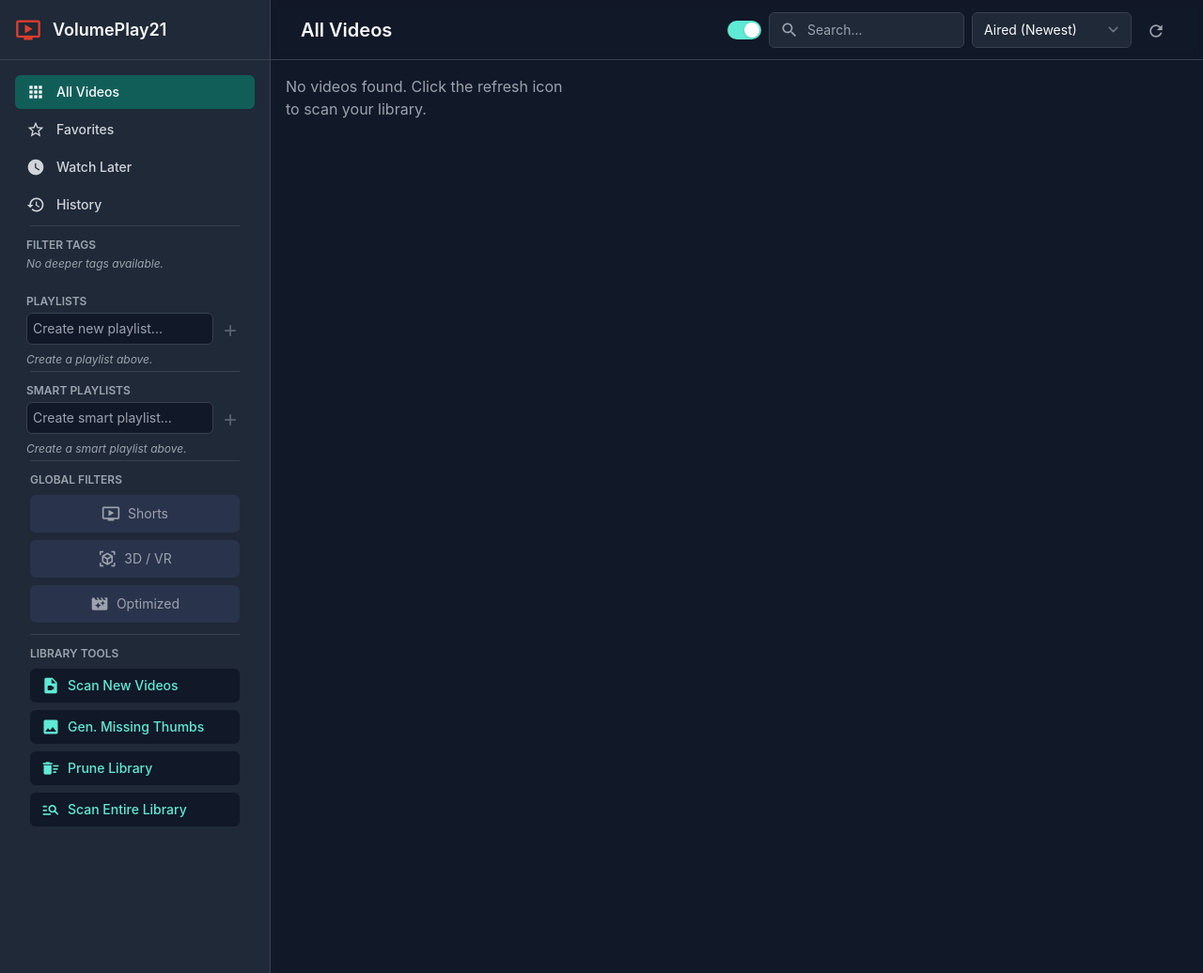
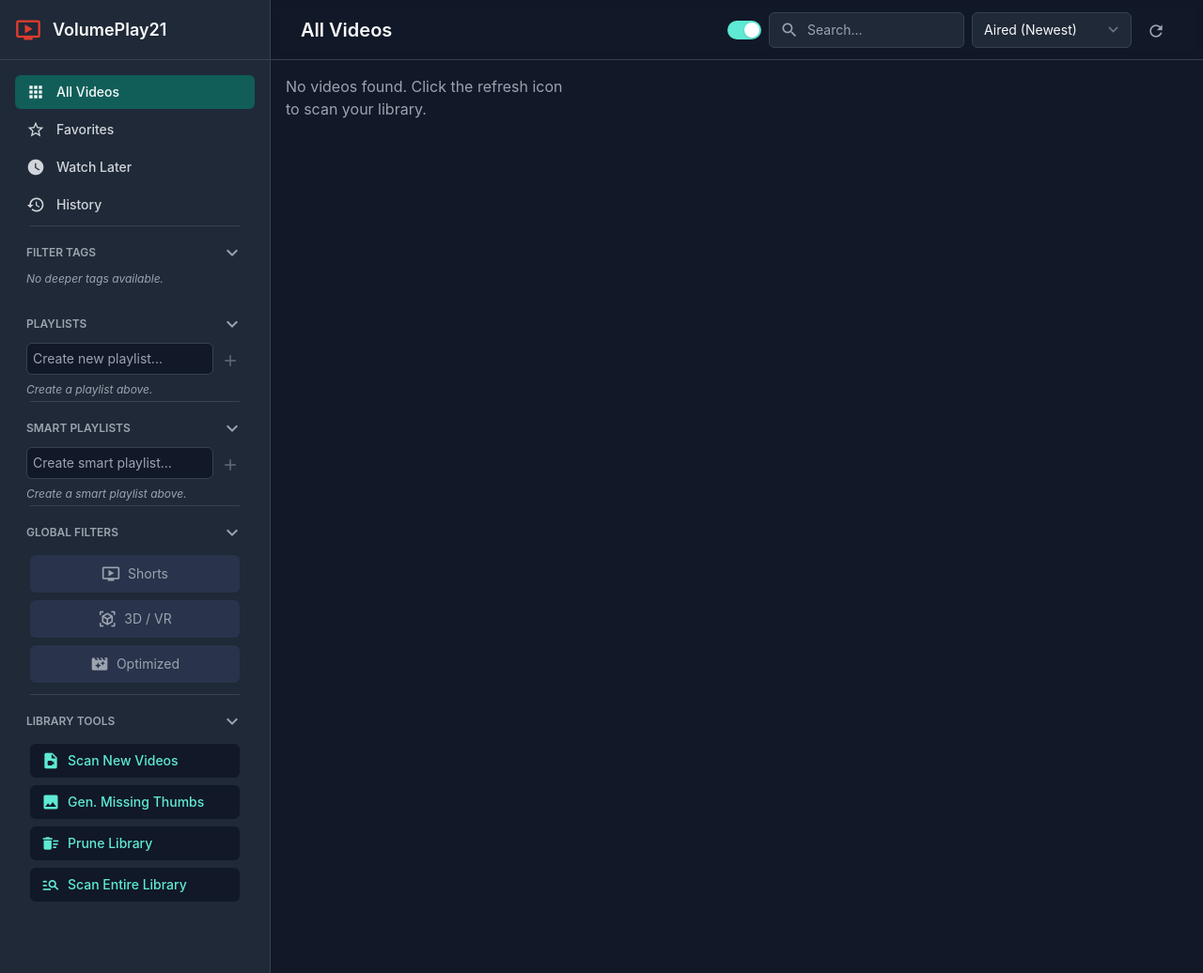
Before and after one commit to volumedata21/VolumePlay21, a Flask app: page / in a window 1280 px wide. Shown: the whole page at 94% size. Run offline with Flask 3, Linux system fonts and the light colour scheme; data that the repository does not hold is empty; some libraries are stand-ins or nearby versions.

Commit message:
Added indexing

```diff
--- a/app.py
+++ b/app.py
@@ -60,7 +60,7 @@ CLEANUP_STATUS = {"status": "idle", "message": "", "progress": 0}
 class Video(db.Model):
     id = db.Column(db.Integer, primary_key=True)
     title = db.Column(db.String(300), nullable=False)
-    show_title = db.Column(db.String(200))
+    show_title = db.Column(db.String(200), index=True)
     summary = db.Column(db.Text)
     video_path = db.Column(db.String(1000), unique=True, nullable=False)
     relative_path = db.Column(db.String(1000), index=True, nullable=True)
@@ -70,12 +70,12 @@ class Video(db.Model):
     subtitle_path = db.Column(db.String(1000), nullable=True)
     subtitle_label = db.Column(db.String(50), nullable=True)
     subtitle_lang = db.Column(db.String(10), nullable=True)
-    aired = db.Column(db.DateTime(timezone=False))
-    uploaded_date = db.Column(db.DateTime(timezone=False))
+    aired = db.Column(db.DateTime(timezone=False), index=True)
+    uploaded_date = db.Column(db.DateTime(timezone=False), index=True)
     youtube_id = db.Column(db.String(100), nullable=True)
-    is_favorite = db.Column(db.Boolean, default=False)
-    is_watch_later = db.Column(db.Boolean, default=False)
-    last_watched = db.Column(db.DateTime(timezone=False), nullable=True)
+    is_favorite = db.Column(db.Boolean, default=False, index=True)
+    is_watch_later = db.Column(db.Boolean, default=False, index=True)
+    last_watched = db.Column(db.DateTime(timezone=False), nullable=True, index=True)
     watched_duration = db.Column(db.Integer, default=0)
 
     # Technical Info
@@ -83,12 +83,12 @@ class Video(db.Model):
     file_size = db.Column(db.BigInteger, nullable=True)
     file_format = db.Column(db.String(10), nullable=True)
     has_nfo = db.Column(db.Boolean, default=False)
-    is_short = db.Column(db.Boolean, default=False)
+    is_short = db.Column(db.Boolean, default=False, index=True)
     dimensions = db.Column(db.String(100), nullable=True)
     duration = db.Column(db.Integer, default=0)
     video_codec = db.Column(db.String(50), nullable=True)
-    transcoded_path = db.Column(db.String(1000), nullable=True)
-    video_type = db.Column(db.String(50), nullable=True)
+    transcoded_path = db.Column(db.String(1000), nullable=True, index=True)
+    video_type = db.Column(db.String(50), nullable=True, index=True)
 
     def to_dict(self):
         """Serializes the Video object to a dictionary for the frontend API."""
--- a/templates/index.html
+++ b/templates/index.html
@@ -85,7 +85,11 @@
                 <hr class="border-[var(--divider-color)] mx-4 my-2">
 
                 <div class="pt-2" x-cloak>
-                    <h3 class="px-3 text-xs font-semibold uppercase text-[var(--text-secondary)]">Filter Tags</h3>
+                    <button @click="sidebarState.filterTags = !sidebarState.filterTags" class="w-full flex items-center justify-between px-3 py-1">
+                        <h3 class="text-xs font-semibold uppercase text-[var(--text-secondary)]">Filter Tags</h3>
+                        <i class="material-icons text-[var(--text-secondary)] transition-transform" :class="{'rotate-180': !sidebarState.filterTags}">expand_more</i>
+                    </button>
+                    <div x-show="sidebarState.filterTags" x-collapse>
                         <div class="mt-1 flex flex-wrap gap-2 px-3 pb-3">
                             <button x-show="filterHistory.length > 0" @click.prevent="goBackOneFilter()"
                                 class="inline-flex items-center justify-center h-7 w-7 rounded-full text-[var(--text-main)] hover:text-[var(--text-bright)] hover:bg-[var(--bg-highlight)]/50 transition-colors"
@@ -99,10 +103,9 @@
                                 Clear All
                             </a>
                             <template x-for="tag in getDynamicTags" :key="tag">
-                            <a href="#" @click.prevent="filterByFolderTag(tag)" @dragstart="startDrag(tag)"
-                                draggable="true"
+                                <a href="#" @click.prevent="filterByFolderTag(tag)"
                                     class="inline-block text-sm font-medium text-[var(--text-highlight)] bg-[#233b4b] hover:bg-[#165357] px-2 py-0.5 rounded-full cursor-pointer transition-colors duration-150"
-                                x-text="tag.replace(/_/g, ' ')" :title="'Filter by: ' + tag.replace(/_/g, ' ') + ' (Drag to Playlist)'">
+                                    x-text="tag.replace(/_/g, ' ')" :title="'Filter by: ' + tag.replace(/_/g, ' ')">
                                 </a>
                             </template>
                             <template x-if="currentView.type !== 'all' && currentView.type !== 'folder'">
@@ -114,12 +117,15 @@
                             </template>
                         </div>
                     </div>
+                </div>
 
                 <div class="pt-2" x-data="{ newPlaylistName: '' }" x-cloak>
-                    <div class="flex items-center justify-between px-3 mb-1">
+                    <button @click="sidebarState.standardPlaylists = !sidebarState.standardPlaylists" class="w-full flex items-center justify-between px-3 py-1">
                         <h3 class="text-xs font-semibold uppercase text-[var(--text-secondary)]">Playlists</h3>
-                    </div>
-                    <div class="flex items-center gap-1 px-3 mb-2">
+                        <i class="material-icons text-[var(--text-secondary)] transition-transform" :class="{'rotate-180': !sidebarState.standardPlaylists}">expand_more</i>
+                    </button>
+                    <div x-show="sidebarState.standardPlaylists" x-collapse>
+                        <div class="flex items-center gap-1 px-3 mt-1 mb-2">
                             <input type="text" x-model="newPlaylistName"
                                 @keydown.enter="createStandardPlaylist(newPlaylistName); newPlaylistName=''"
                                 placeholder="Create new playlist..."
@@ -145,14 +151,17 @@
                                 class="px-3 text-xs italic text-[var(--text-secondary)]">Create a playlist above.</p>
                         </div>
                     </div>
+                </div>
 
                 <hr class="border-[var(--divider-color)] mx-4 my-2">
 
                 <div class="pt-2" x-data="{ newPlaylistName: '' }" x-cloak>
-                    <div class="flex items-center justify-between px-3 mb-1">
+                    <button @click="sidebarState.smartPlaylists = !sidebarState.smartPlaylists" class="w-full flex items-center justify-between px-3 py-1">
                         <h3 class="text-xs font-semibold uppercase text-[var(--text-secondary)]">Smart Playlists</h3>
-                    </div>
-                    <div class="flex items-center gap-1 px-3 mb-2">
+                        <i class="material-icons text-[var(--text-secondary)] transition-transform" :class="{'rotate-180': !sidebarState.smartPlaylists}">expand_more</i>
+                    </button>
+                    <div x-show="sidebarState.smartPlaylists" x-collapse>
+                        <div class="flex items-center gap-1 px-3 mt-1 mb-2">
                             <input type="text" x-model="newPlaylistName"
                                 @keydown.enter="createSmartPlaylist(newPlaylistName); newPlaylistName=''"
                                 placeholder="Create smart playlist..."
@@ -197,11 +206,16 @@
                                 class="px-3 text-xs italic text-[var(--text-secondary)]">Create a smart playlist above.</p>
                         </div>
                     </div>
+                </div>
 
                 <hr class="border-[var(--divider-color)] mx-4 my-2">
 
-                <div class="pt-2 px-4 pb-2 space-y-2" x-cloak>
-                    <h3 class="text-xs font-semibold uppercase text-[var(--text-secondary)] mb-2">Global Filters</h3>
+                <div class="pt-2" x-cloak>
+                    <button @click="sidebarState.globalFilters = !sidebarState.globalFilters" class="w-full flex items-center justify-between px-3 py-1">
+                        <h3 class="text-xs font-semibold uppercase text-[var(--text-secondary)]">Global Filters</h3>
+                        <i class="material-icons text-[var(--text-secondary)] transition-transform" :class="{'rotate-180': !sidebarState.globalFilters}">expand_more</i>
+                    </button>
+                    <div x-show="sidebarState.globalFilters" x-collapse class="px-4 pt-2 pb-2 space-y-2">
                         <button @click="cycleShortsFilter()"
                             class="flex w-full items-center justify-center gap-2 p-2.5 rounded-md transition-colors text-sm bg-[#29334b] hover:bg-[#43547c] text-[#9CA3AF] hover:text-[#FFFFFF]">
                             <i class="material-icons transition-colors" style="font-size: 20px;" :class="{
@@ -227,12 +241,16 @@
                             <span>Optimized</span>
                         </button>
                     </div>
+                </div>
 
                 <hr class="border-[var(--divider-color)] mx-4 my-2">
 
-                <div class="pt-2 px-4 pb-4 space-y-2" x-cloak>
-                    <h3 class="text-xs font-semibold uppercase text-[var(--text-secondary)] mb-2">Library Tools</h3>
-
+                <div class="pt-2" x-cloak>
+                     <button @click="sidebarState.libraryTools = !sidebarState.libraryTools" class="w-full flex items-center justify-between px-3 py-1">
+                        <h3 class="text-xs font-semibold uppercase text-[var(--text-secondary)]">Library Tools</h3>
+                        <i class="material-icons text-[var(--text-secondary)] transition-transform" :class="{'rotate-180': !sidebarState.libraryTools}">expand_more</i>
+                    </button>
+                    <div x-show="sidebarState.libraryTools" x-collapse class="px-4 pt-2 pb-4 space-y-2">
                         <button @click="scanNewVideos()" :disabled="isAnyTaskRunning()"
                             class="w-full flex items-center gap-2 rounded-md px-3 py-2 text-sm font-medium transition-colors duration-300 bg-[var(--bg-darkest)] text-[var(--text-highlight)] hover:bg-[var(--divider-color)] disabled:opacity-50 disabled:cursor-not-allowed">
                             <i class="material-icons" style="font-size:20px;" :class="{ 'animate-spin': scanType === 'new' }">video_file</i>
@@ -256,6 +274,7 @@
                             <i class="material-icons" style="font-size:20px;" :class="{ 'animate-spin': scanType === 'full' }">manage_search</i>
                             <span x-text="scanType === 'full' ? 'Scanning All...' : 'Scan Entire Library'"></span>
                         </button>
+                    </div>
                 </div>
             </nav>
         </aside>
@@ -967,7 +986,6 @@
     </div>
 
     <!-- Smart Playlist Settings Modal -->
-    <!-- Smart Playlist Settings Modal -->
     <div x-show="isSmartPlaylistModalOpen" @keydown.escape.window="closeSmartPlaylistSettings()"
         class="fixed inset-0 z-[60] flex items-center justify-center overflow-y-auto bg-black/80 p-4" x-cloak>
 
@@ -986,7 +1004,6 @@
             x-transition:leave-end="opacity-0 translate-y-4 sm:translate-y-0 sm:scale-95"
             @click.outside="closeSmartPlaylistSettings()">
 
-            <!-- This template ensures the editor is re-initialized every time the modal opens -->
             <template x-if="currentSmartPlaylist">
                 <div x-data="smartPlaylistEditor(currentSmartPlaylist, allAuthorsForFilter)">
                     <div class="flex items-center justify-between p-4 border-b border-[var(--divider-color)]">
@@ -998,13 +1015,12 @@
                         </button>
                     </div>
 
-                    <!-- This is the new UI -->
                     <div class="p-6 space-y-6 max-h-[70vh] overflow-y-auto">
 
                         <!-- Section 1: Author Checkboxes -->
                         <div>
                             <h4 class="text-sm font-semibold text-[var(--text-highlight)] mb-2">Filter by Author / Channel</h4>
-                            <div class="p-4 rounded-lg bg-[var(--bg-medium)] max-h-60 overflow-y-auto space-y-2 pr-2">
+                            <div class="p-4 rounded-lg bg-[var(--bg-medium)] max-h-60 overflow-y-auto space-y-2 pr-2 border border-[var(--divider-color)]">
                                 <template x-for="author in allAuthors" :key="author">
                                     <label class="flex items-center gap-3 p-2 rounded-md hover:bg-[var(--bg-highlight)]/50 cursor-pointer">
                                         <input type="checkbox"
@@ -1014,6 +1030,9 @@
                                         <span class="text-sm font-medium text-[var(--text-main)]" x-text="author"></span>
                                     </label>
                                 </template>
+                                <p x-show="allAuthors.length === 0" class="text-sm italic text-[var(--text-secondary)]">
+                                    Loading authors...
+                                </p>
                             </div>
                         </div>
 
@@ -1024,7 +1043,7 @@
                             <!-- List of existing advanced rules -->
                             <div class="space-y-2 mb-3" x-show="otherFilters.length > 0">
                                 <template x-for="filter in otherFilters" :key="filter.id">
-                                    <div class="flex items-center justify-between p-2 rounded-md bg-[var(--bg-medium)]">
+                                    <div class="flex items-center justify-between p-2 rounded-md bg-[var(--bg-medium)] border border-[var(--divider-color)]">
                                         <span class="text-sm text-[var(--text-main)]" x-text="getRuleLabel(filter)"></span>
                                         <button @click="removeRule(filter.id)" class="p-1 -m-1 text-red-500 hover:text-red-400" title="Remove rule">
                                             <i class="material-icons" style="font-size: 18px;">close</i>
```
Also changed, not shown: static/js/app.js (+37 -29 lines). Lines whose indentation alone changed are shown as unchanged.
